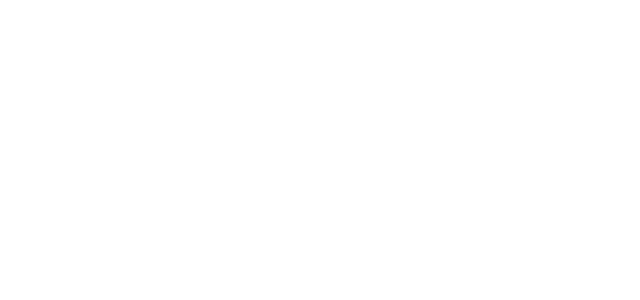
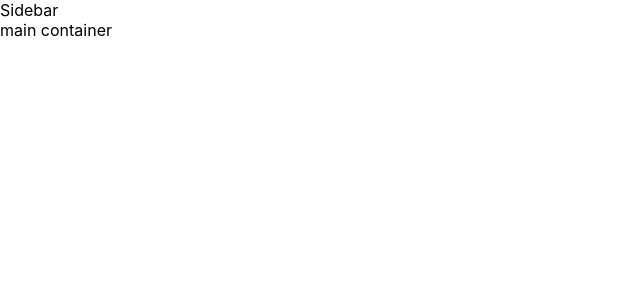
Before and after one commit to Vanshikaa00/react-slack-clone, a React (Create React App) app: page /slack in a window 1280 px wide. Shown: the top 300 px of the page, without its empty margins (0-640 px from the left). Built offline with nearby package versions, Linux system fonts and the light colour scheme.

Commit message:
Added Sidebar mainContainer,Slack component

```diff
--- a/src/components/App.js
+++ b/src/components/App.js
@@ -1,4 +1,4 @@
-import { SignIn } from './';
+import { SignIn, Slack } from './';
 import React, { Component } from 'react';
 import { Switch, Route } from 'react-router-dom';
 
@@ -17,7 +17,7 @@
         <Switch>
           <Route exact path="/" component={SignIn} />
           <Route exact path="/home" component={Home} />
-          <Route exact path="/some" component={Some} />
+          <Route exact path="/slack" component={Slack} />
         </Switch>
       </div>
     );
--- /dev/null
+++ b/src/components/MainContainer.js
@@ -0,0 +1,8 @@
+import React, { Component } from 'react';
+class MainContainer extends Component {
+  render() {
+    return <div>main container</div>;
+  }
+}
+
+export default MainContainer;
--- /dev/null
+++ b/src/components/Sidebar.js
@@ -0,0 +1,8 @@
+import React, { Component } from 'react';
+class Sidebar extends Component {
+  render() {
+    return <div>Sidebar</div>;
+  }
+}
+
+export default Sidebar;
--- /dev/null
+++ b/src/components/Slack.js
@@ -0,0 +1,13 @@
+import React, { Component } from 'react';
+import { Sidebar, MainContainer } from './';
+class Slack extends Component {
+  render() {
+    return (
+      <div>
+        <Sidebar />
+        <MainContainer />
+      </div>
+    );
+  }
+}
+export default Slack;
--- a/src/components/index.js
+++ b/src/components/index.js
@@ -1,4 +1,7 @@
 import App from './App';
 import SignIn from './SignIn';
+import Sidebar from './Sidebar';
+import Slack from './Slack';
+import MainContainer from './MainContainer';
 
-export { App, SignIn };
+export { App, SignIn, Sidebar, Slack, MainContainer };
```
